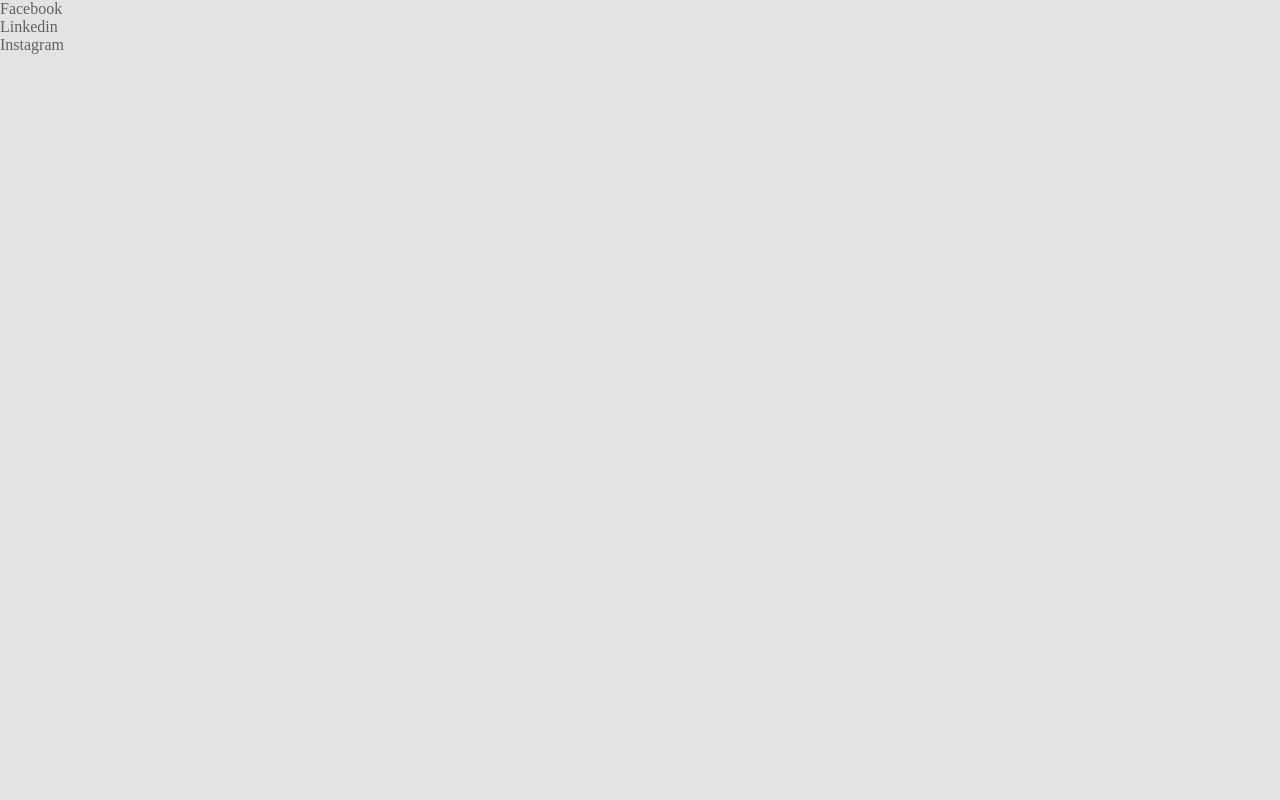
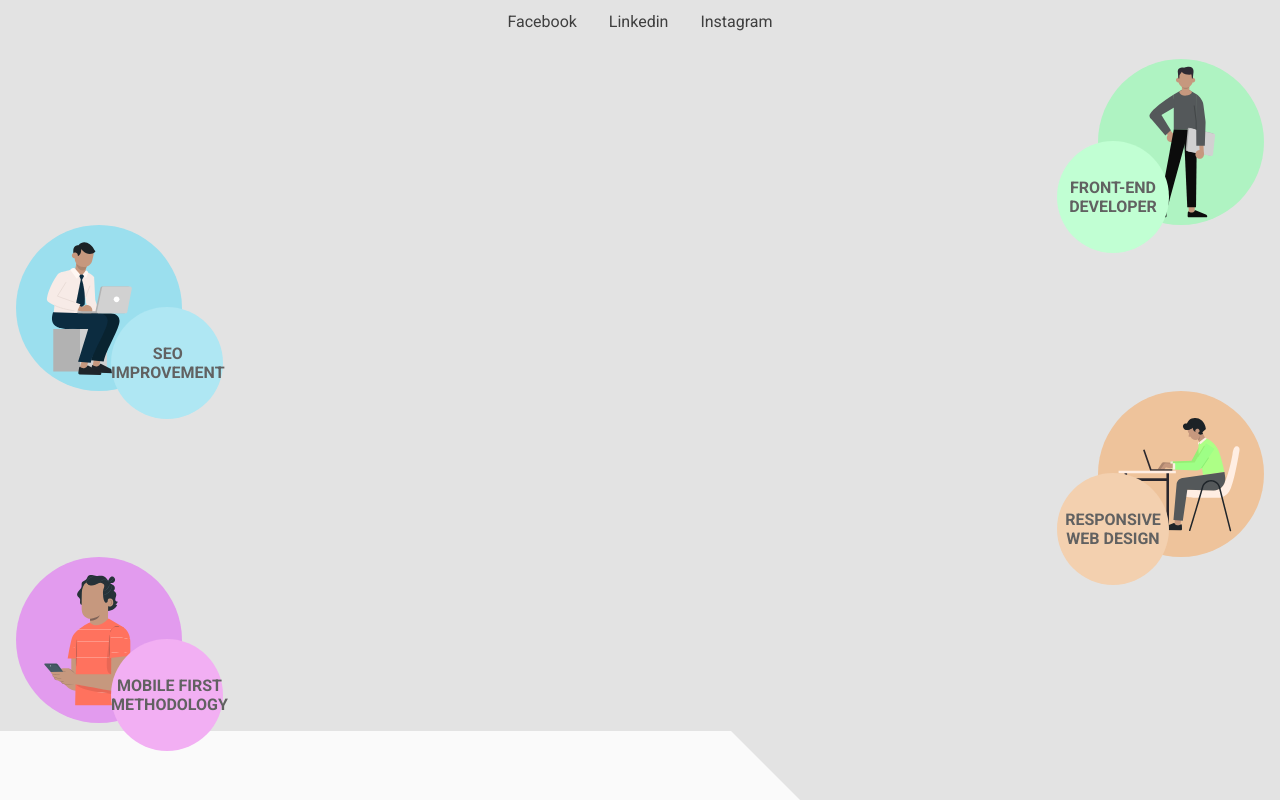
Before and after one commit to Nimbo1999/portfolio, a Next.js app: page / in a window 1280 px wide. Shown: the top 800 px of the page. Built offline with nearby package versions, Linux system fonts and the light colour scheme.

Commit message:
Adiciona o componente dos avatares

```diff
--- a/src/components/header/index.tsx
+++ b/src/components/header/index.tsx
@@ -1,15 +1,57 @@
-import { HeaderWrapper, List, ListItem, NavBar } from './styled';
+import {
+    HeaderWrapper, NavItem, NavBar, AvatarSectionWrapper
+} from './styled';
+
+import HeaderAvatar from '../headerAvatar';
 
 export default function Header() {
     return (
         <HeaderWrapper>
             <NavBar>
-                <List>
-                    <ListItem>Facebook</ListItem>
-                    <ListItem>Linkedin</ListItem>
-                    <ListItem>Instagram</ListItem>
-                </List>
+                <NavItem href="https://www.facebook.com/MatheusNimbo" target="_blank" rel="noopener noreferrer">Facebook</NavItem>
+                <NavItem href="https://www.linkedin.com/in/matheuslopes1999/" target="_blank" rel="noopener noreferrer">Linkedin</NavItem>
+                <NavItem href="https://www.instagram.com/matheus.kns/" target="_blank" rel="noopener noreferrer">Instagram</NavItem>
             </NavBar>
+
+            <AvatarSectionWrapper>
+
+                <HeaderAvatar
+                    label="Front-end Developer"
+                    bgColor="#C1FFD3"
+                    src="/img/mobile-avatar/front-end-avatar.svg"
+                    align="flex-end"
+                    textSide="left"
+                    alt="Front-end design"
+                />
+
+                <HeaderAvatar
+                    label="SEO improvement"
+                    bgColor="#AFE7F3"
+                    src="/img/mobile-avatar/seo-avatar.svg"
+                    align="flex-start"
+                    textSide="right"
+                    alt="SEO improvement"
+                />
+
+                <HeaderAvatar
+                    label="Responsive web design"
+                    bgColor="#F3D0AF"
+                    src="/img/mobile-avatar/responsive-web-design-avatar.svg"
+                    align="flex-end"
+                    textSide="left"
+                    alt="Responsive web design"
+                />
+
+                <HeaderAvatar
+                    label="Mobile first methodology"
+                    bgColor="#F2AFF3"
+                    src="/img/mobile-avatar/mobile-first-avatar.svg"
+                    align="flex-start"
+                    textSide="right"
+                    alt="Mobile first methodology"
+                />
+
+            </AvatarSectionWrapper>
         </HeaderWrapper>
     );
 }
--- a/src/components/header/styled.ts
+++ b/src/components/header/styled.ts
@@ -1,15 +1,27 @@
 import styled from 'styled-components';
 
 const HeaderWrapper = styled.header`
-
+    padding: ${({ theme }) => `${theme.spacing(1)} ${theme.spacing(2)}`};
 `;
 
 const NavBar = styled.nav`
-
+    display: flex;
+    justify-content: center;
+    list-style: none;
 `;
 
-const List = styled.ul``;
+const NavItem = styled.a`
+    margin: 0px ${({ theme }) => theme.spacing(1)};
+    font-size: 1rem;
+    padding: ${({ theme }) => `${theme.spacing(.5)} ${theme.spacing(1)}`};
+    color: ${({theme}) => theme.pallet.title};
+`;
 
-const ListItem = styled.li``;
+const AvatarSectionWrapper = styled.section`
+    margin-top: ${({theme}) => theme.spacing(3)};
+`;
 
-export { HeaderWrapper, NavBar, List, ListItem };
+
+export {
+    HeaderWrapper, NavBar, NavItem, AvatarSectionWrapper
+};
--- /dev/null
+++ b/src/components/headerAvatar/index.tsx
@@ -0,0 +1,32 @@
+import { KBTextContent, KnologeBallon, KnologeBallonWrapper } from './styled';
+
+interface ComponentProps {
+    align?: 'flex-start' | 'flex-end',
+    textSide?: 'left' | 'right',
+    bgColor?: string,
+    label: string,
+    src: string,
+    alt: string
+}
+
+function HeaderAvatar({ align, textSide, bgColor, label, src, alt }: ComponentProps) {
+    return (
+        <KnologeBallonWrapper align={align}>
+
+            <KnologeBallon align={align}>
+
+                <img src={src} alt={alt} />
+
+                <KBTextContent textSide={textSide} bgColor={bgColor}>
+
+                    <span>{label}</span>
+
+                </KBTextContent>
+
+            </KnologeBallon>
+
+        </KnologeBallonWrapper>
+    );
+}
+
+export default HeaderAvatar;
--- /dev/null
+++ b/src/components/headerAvatar/styled.ts
@@ -0,0 +1,53 @@
+import styled, { css } from 'styled-components';
+
+interface KnologeBallonWrapperI {
+    align?: 'flex-start' | 'flex-end',
+}
+
+const KnologeBallonWrapper = styled.div<KnologeBallonWrapperI>`
+    display: flex;
+    justify-content: ${({ align }) => align ? align : 'flex-start'};
+`;
+
+const KnologeBallon = styled.div<KnologeBallonWrapperI>`
+    position: relative;
+    width: 207px;
+    height: 166px;
+
+    display: flex;
+    justify-content: ${({ align }) => align ? align : 'flex-start'};
+`;
+
+interface KBTextContentI {
+    textSide?: 'left' | 'right',
+    bgColor?: string,
+}
+
+const KBTextContent = styled.div<KBTextContentI>`
+    position: absolute;
+    ${({ textSide }) => textSide ? css`
+        ${textSide}: 0;
+    ` : css`
+        left: 0;
+    ` }
+    bottom: 0;
+
+    width: 112px;
+    height: 112px;
+    background: ${({ bgColor, theme }) => bgColor ? bgColor : theme.pallet.white };
+    border-radius: 50%;
+
+    display: flex;
+    align-items: center;
+
+    transform: translate(0, 25%);
+
+    span {
+        text-transform: uppercase;
+        font-weight: 600;
+        text-align: center;
+        font-size: 1rem;
+    }
+`;
+
+export { KBTextContent, KnologeBallon, KnologeBallonWrapper };
--- a/src/pages/_document.tsx
+++ b/src/pages/_document.tsx
@@ -34,7 +34,8 @@
     return (
       <Html lang={locale}>
         <Head>
-
+          <link rel="preconnect" href="https://fonts.gstatic.com" />
+          <link href="https://fonts.googleapis.com/css2?family=Roboto:ital,wght@0,300;0,400;0,500;0,700;1,300&display=swap" rel="stylesheet" />
         </Head>
 
         <body>
--- a/src/pages/index.tsx
+++ b/src/pages/index.tsx
@@ -6,7 +6,8 @@
 import { useTranslation } from '../utils/useTranslations';
 
 const HomepageWrapper = styled.div`
-
+	height: 100%;
+	position: relative;
 `;
 
 const ImageTop = styled.img`
--- a/src/theme/GlobalStyles.ts
+++ b/src/theme/GlobalStyles.ts
@@ -20,6 +20,7 @@
     body {
         background-color: ${({ theme }) => theme.pallet.background};
         color: ${({ theme }) => theme.pallet.text};
+        font-family: 'Roboto', sans-serif;
     }
 
     button {
```
